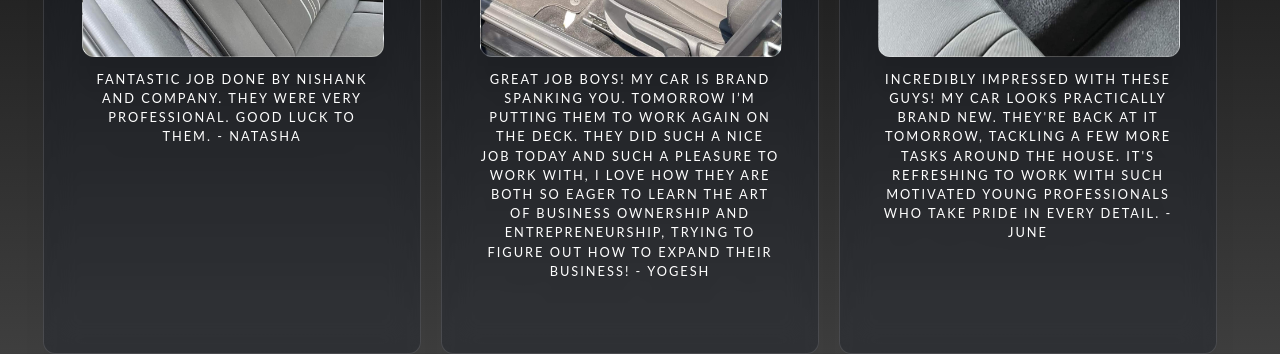
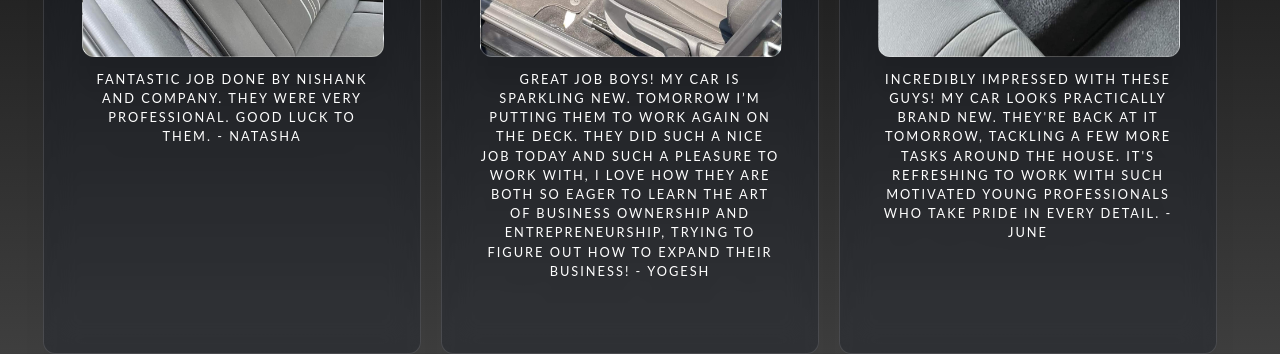
Before and after one commit to aryan-sharma30/suds-scrubs, a React (Create React App) app: page /testimony in a window 1280 px wide. Shown: the part 468-822 px from the top of the page. Built offline with nearby package versions, Linux system fonts and the light colour scheme.

Commit message:
- remove grammatical errors

```diff
--- a/src/Testimony.js
+++ b/src/Testimony.js
@@ -21,7 +21,7 @@ const Testimony = () => {
             <div class="container">
                 <div class="wrapper">
                 <div class="banner-image-2"> </div>
-                <p>Great job boys! My car is brand spanking you. Tomorrow I’m putting them to work again on the deck. They did such a nice job today and such a pleasure to work with, I love how they are both so eager to learn the art of business ownership and entrepreneurship, trying to figure out how to expand their business! - Yogesh</p>
+                <p>Great job boys! My car is sparkling new. Tomorrow I’m putting them to work again on the deck. They did such a nice job today and such a pleasure to work with, I love how they are both so eager to learn the art of business ownership and entrepreneurship, trying to figure out how to expand their business! - Yogesh</p>
                 </div>
             </div>
             <div class="container">
```
